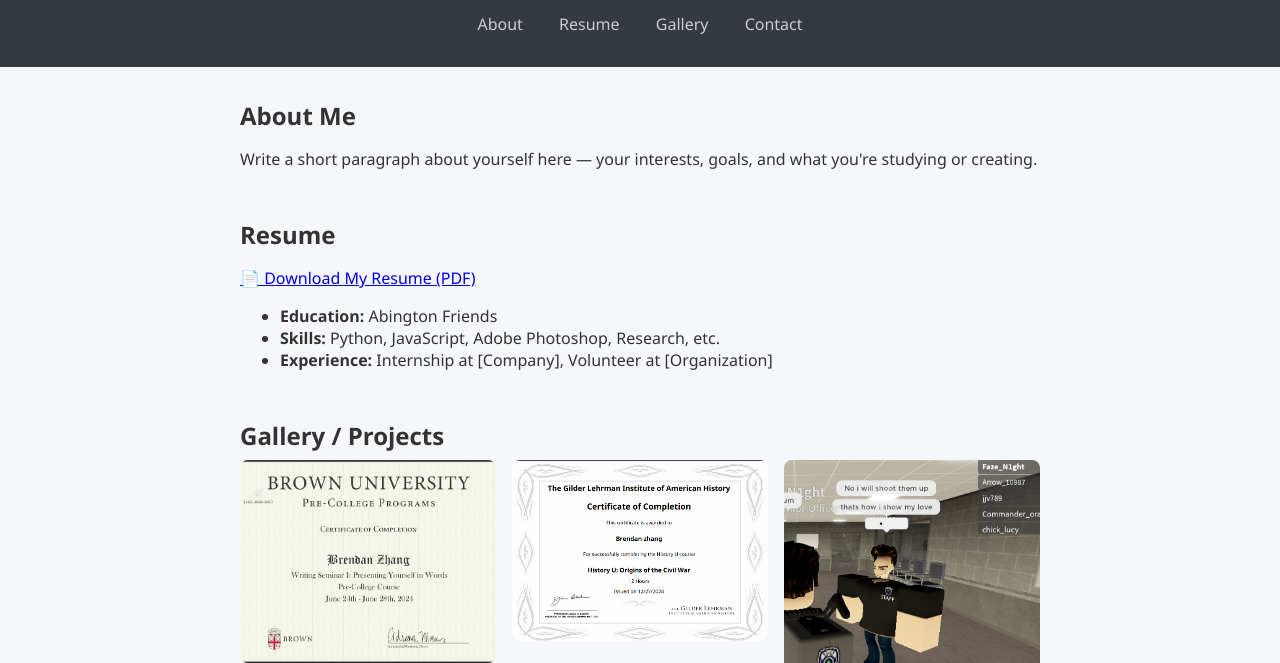
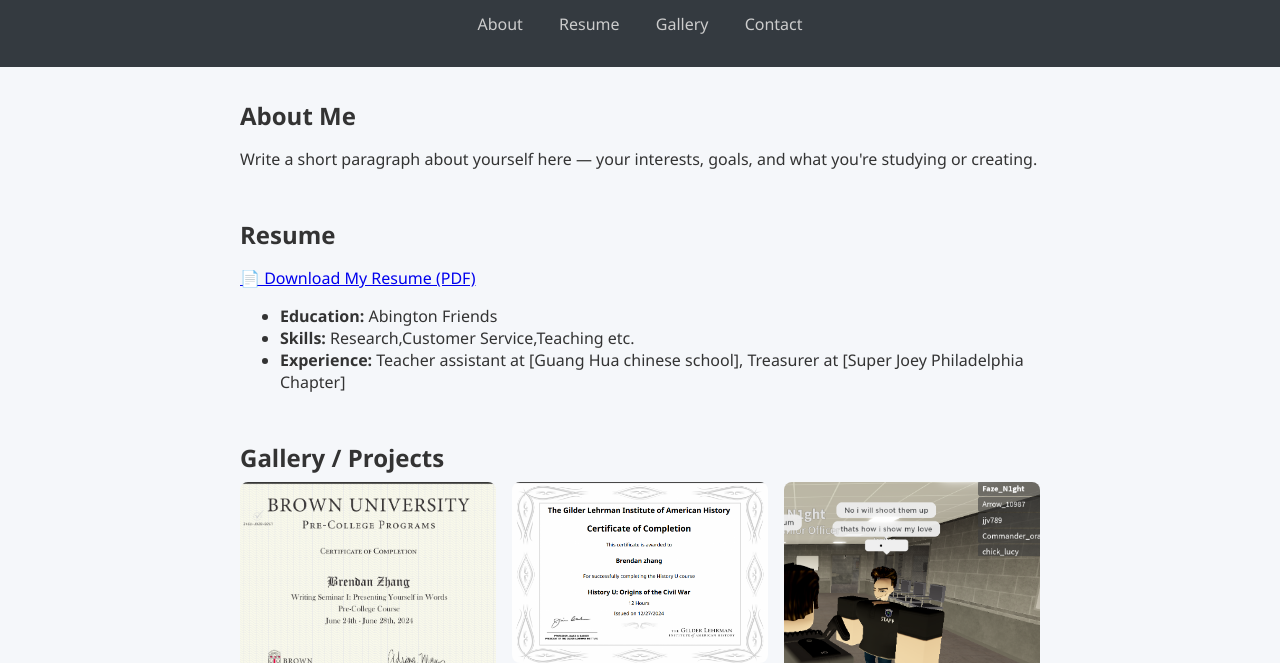
Before and after one commit to temuhub-arch/BrendanZ.github.io, a plain HTML site: page index.html in a window 1280 px wide. Shown: the part 137-800 px from the top of the page. Drawn offline with Linux system fonts and the light colour scheme.

Commit message:
Update index.html

```diff
--- a/index.html
+++ b/index.html
@@ -80,8 +80,8 @@
       <!-- Or list highlights here -->
       <ul>
         <li><strong>Education:</strong> Abington Friends</li>
-        <li><strong>Skills:</strong> Python, JavaScript, Adobe Photoshop, Research, etc.</li>
-        <li><strong>Experience:</strong> Internship at [Company], Volunteer at [Organization]</li>
+        <li><strong>Skills:</strong> Research,Customer Service,Teaching etc.</li>
+        <li><strong>Experience:</strong> Teacher assistant at [Guang Hua chinese school], Treasurer at [Super Joey Philadelphia Chapter]</li>
       </ul>
     </section>
 
```
